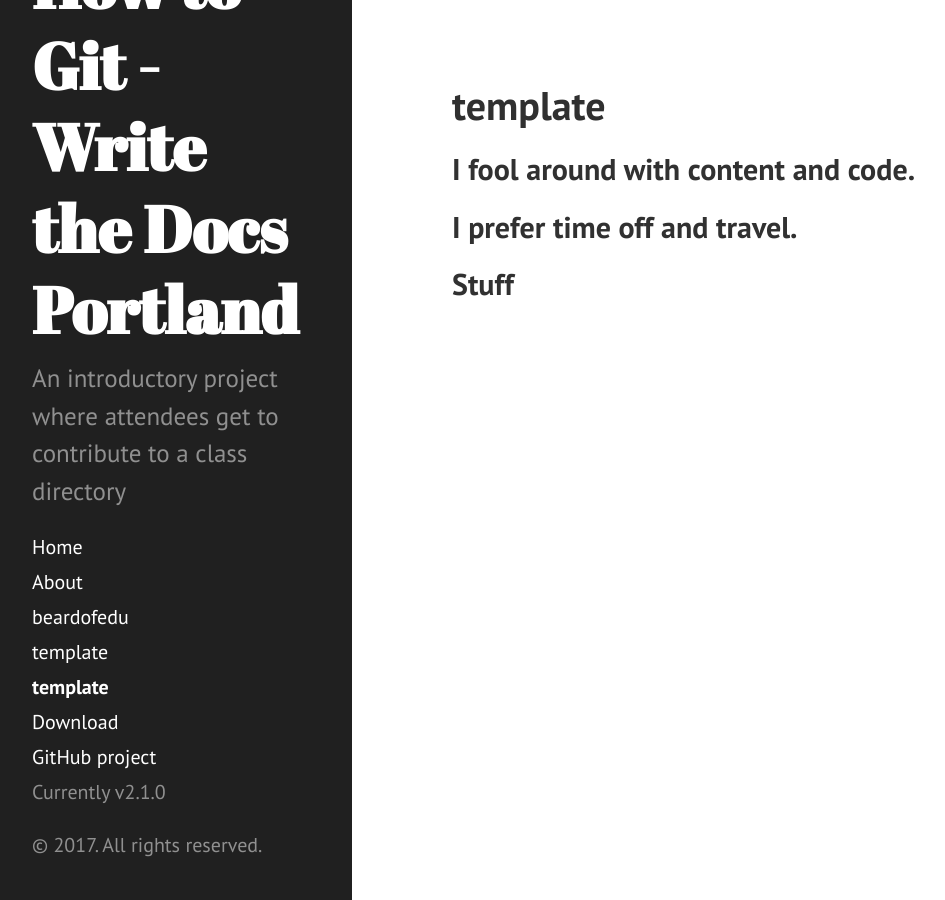
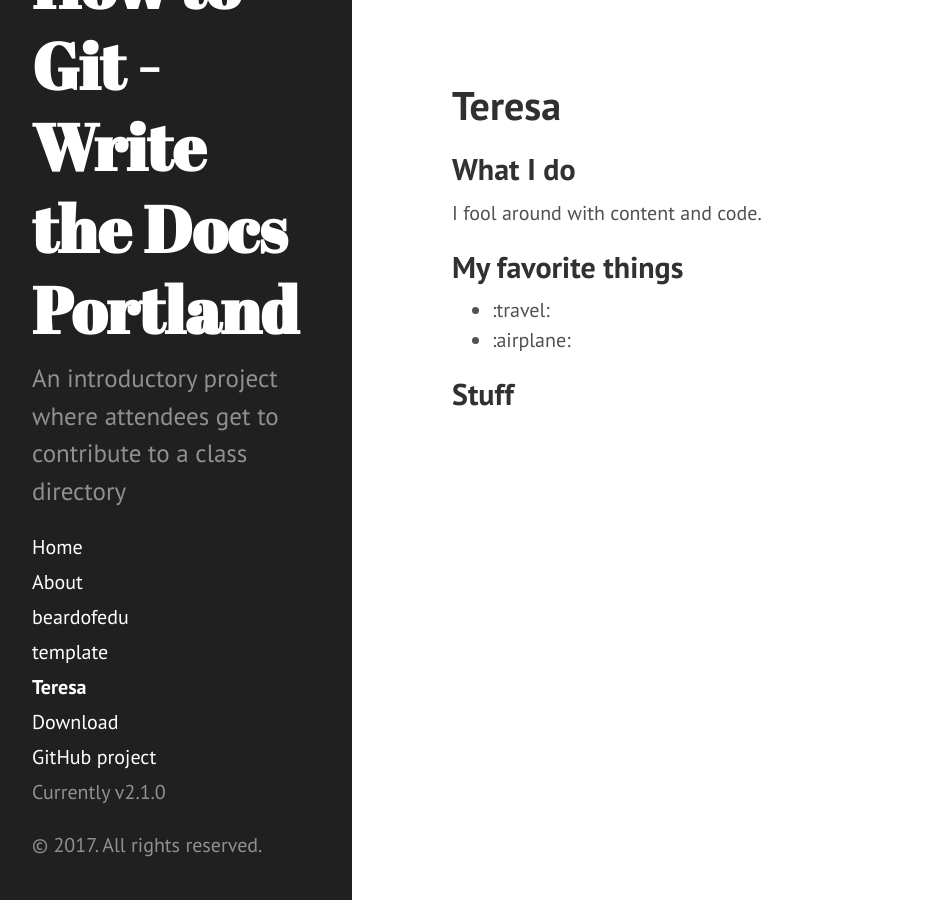
Before and after one commit to githubschool/wtd-hello, a Jekyll site: the page built from teresa.md, in a window 1280 px wide. Shown: the whole page, without its empty margins (8-953 px from the left). Built offline with Jekyll 4.4.1, drawn with Linux system fonts in a browser that asks for light colours.

Commit message:
added personal info

```diff
--- a/teresa.md
+++ b/teresa.md
@@ -1,12 +1,14 @@
 ---
 layout: page
-title: template
+title: Teresa
 ---
 
-## I fool around with content and code.
+## What I do
+I fool around with content and code.
 
 
-## I prefer time off and travel.
-
+## My favorite things
+- :travel:
+- :airplane:
 
 ## Stuff
```
